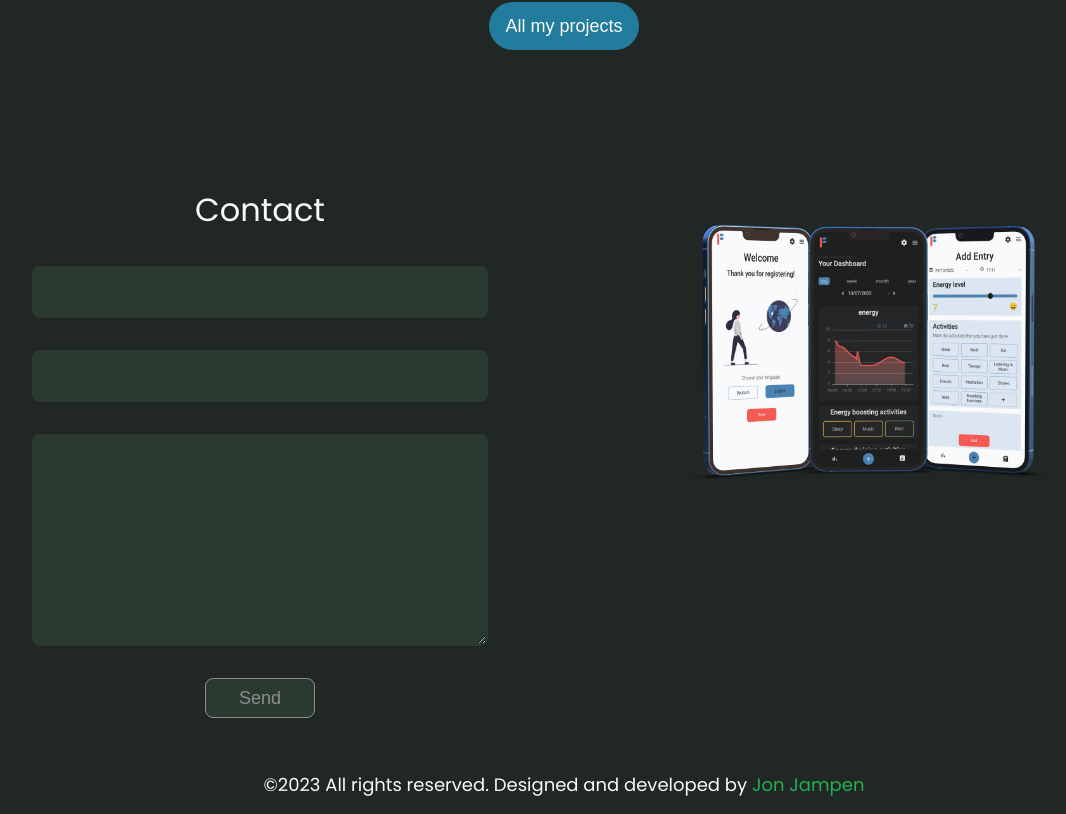
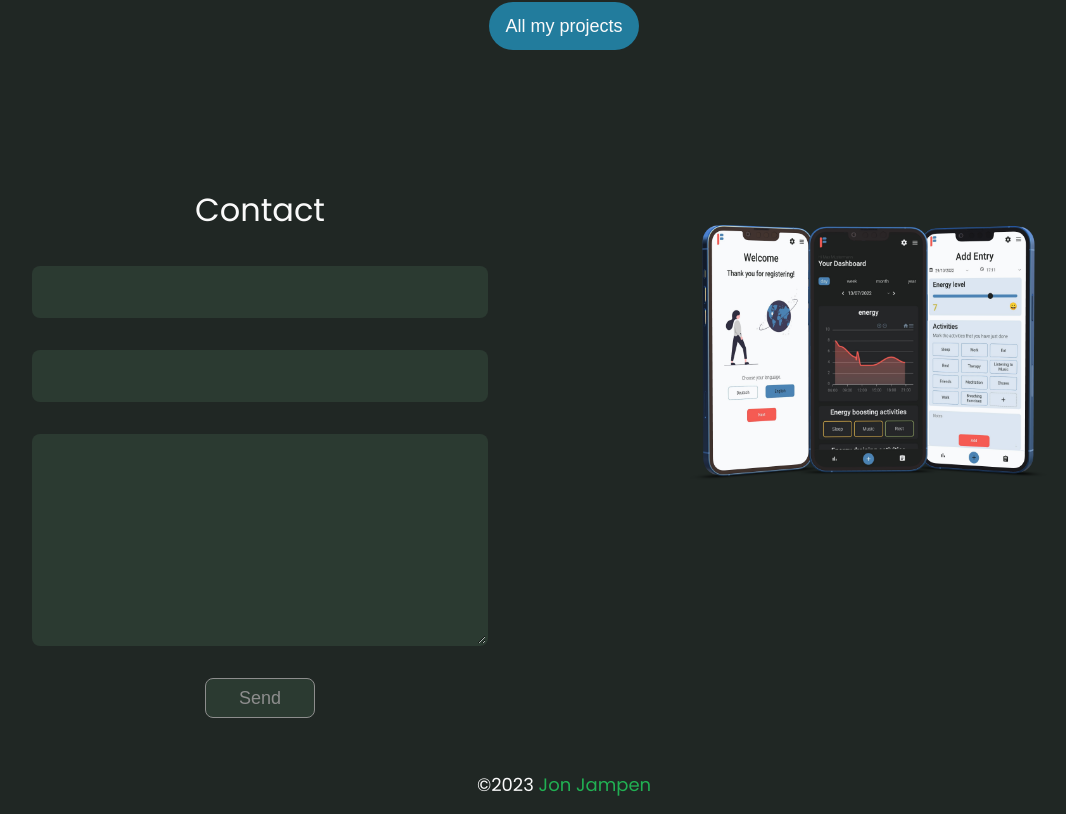
Before and after one commit to jonjampen/portfolio, a SvelteKit app: page / in a window 1280 px wide. Shown: the part 1023-1837 px from the top of the page, without its empty margins (76-1142 px from the left). Built offline with nearby package versions, Linux system fonts and the light colour scheme; no server answers; the database is empty.

Commit message:
Small changes to footer

```diff
--- a/src/lib/getData.js
+++ b/src/lib/getData.js
@@ -12,7 +12,6 @@ export async function getData(collectionName, slug = null) {
     else {
         let q = query(colRef, where("slug", "==", `${slug}`))
         snapshot = await getDocs(q);
-        console.log(snapshot);
     }
 
     return snapshot;
--- a/src/routes/Footer.svelte
+++ b/src/routes/Footer.svelte
@@ -1,3 +1,3 @@
 <section class="footer">
-	<p>&copy;2023 All rights reserved. Designed and developed by <a href="/">Jon Jampen</a></p>
+	<p>&copy;2023 <a href="/">Jon Jampen</a></p>
 </section>
--- a/src/routes/projects/[projectSlug]/+page.svelte
+++ b/src/routes/projects/[projectSlug]/+page.svelte
@@ -14,7 +14,6 @@
 		project = projects[0];
 
 		tags = processTags2(await getData('tags'));
-		console.log(tags);
 	});
 </script>
 
```
